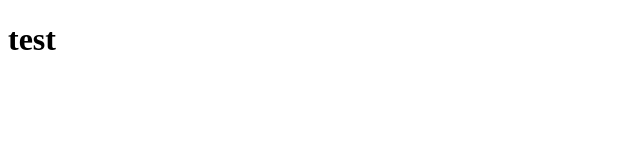
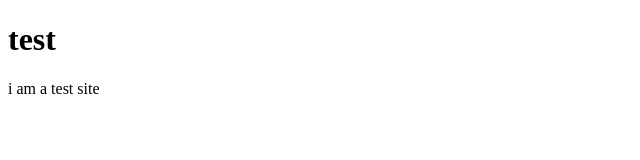
Before and after one commit to fkrog/HTML-CSS-y-Javascript, a plain HTML site: page course/test.html in a window 1280 px wide. Shown: the full height of the page, 0-640 px from the left. Drawn offline with Linux system fonts and the light colour scheme.

Commit message:
pequeno adjuste

```diff
--- a/course/test.html
+++ b/course/test.html
@@ -5,5 +5,6 @@
 </head>
 <body>
 <h1>test</h1>
+<p>i am a test site</p>
 </body>
 </html>
```
